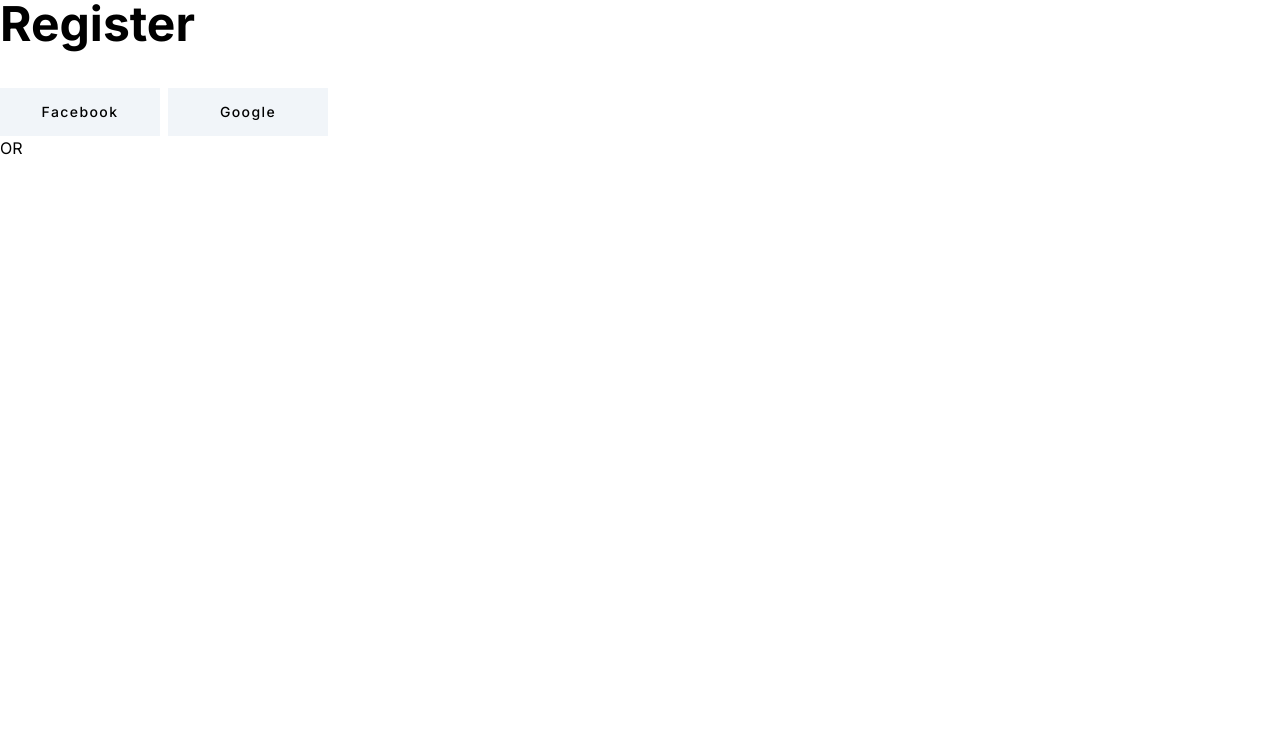
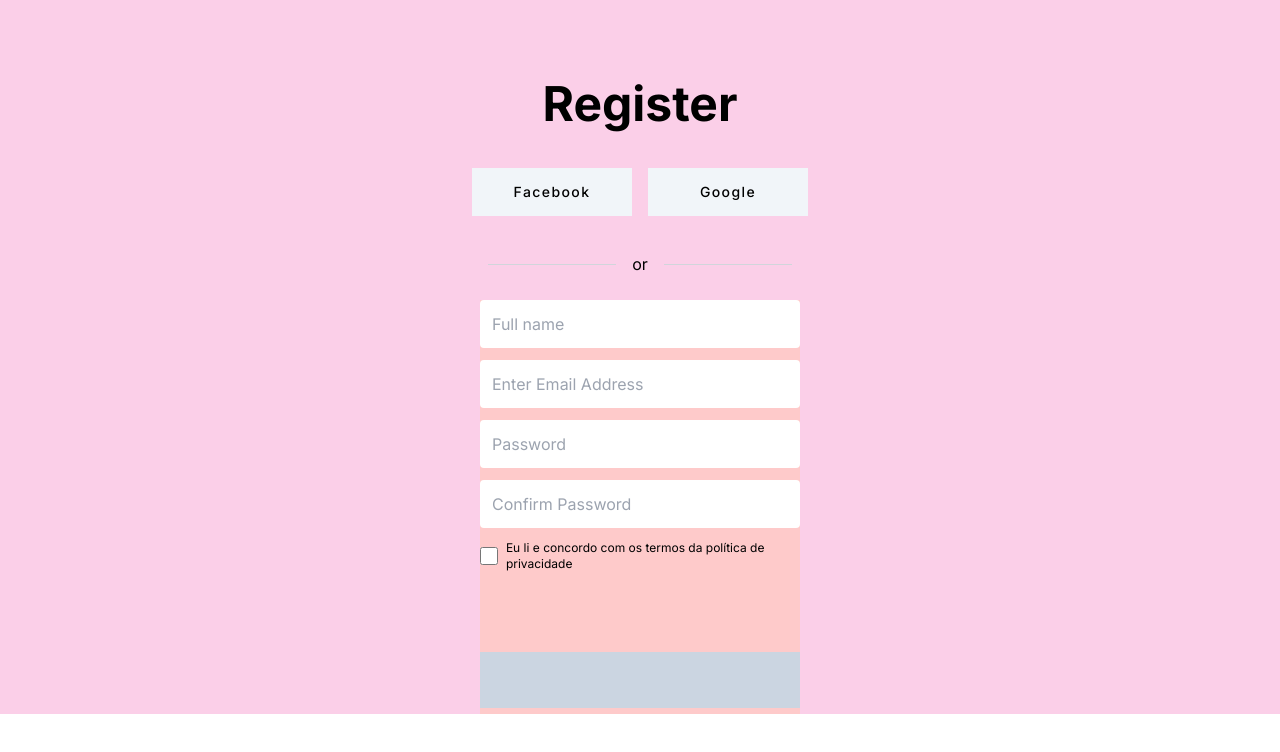
Before and after one commit to MateusSVieira/BankProject, a React (Vite) app in the folder bankproject/Bank Project/: page /register in a window 1280 px wide. Shown: the top 752 px of the page. Built offline with nearby package versions, Linux system fonts and the light colour scheme.

Commit message:
style: criando Tela de Registro

```diff
--- /dev/null
+++ b/bankproject/Bank Project/src/pages/Components/ButtonComponents.jsx
@@ -0,0 +1,6 @@
+function ButtonComponents({TextButton}){
+    return(
+        <button className="bg-slate-300 w-full h-14">{TextButton}</button>
+    )
+}
+export default ButtonComponents
--- a/bankproject/Bank Project/src/pages/Components/OptionLogin.jsx
+++ b/bankproject/Bank Project/src/pages/Components/OptionLogin.jsx
@@ -1,11 +1,17 @@
 function OptionLogin({Titulo}){
     return(
-        <>
+        <div className="flex justify-center flex-col items-center mt-20">
         <h1 className="text-5xl font-bold mb-10">{Titulo}</h1>
-        <button className="w-40 h-12 text-sm text-center bg-slate-100 mr-2 font-medium tracking-widest">Facebook</button>
-        <button className="w-40 h-12 text-sm text-center bg-slate-100 mr-2 font-medium tracking-widest">Google</button>
-        <p>OR</p>
-        </>
+        <div className="mb-9">
+        <button className="w-40 h-12 text-sm text-center bg-slate-100 mx-2 font-medium tracking-widest hover:Steel-Blue">Facebook</button>
+        <button className="w-40 h-12 text-sm text-center bg-slate-100 mx-2 font-medium tracking-widest hover:Steel-Blue">Google</button>
+        </div>
+        <div className="flex flex-row items-center text-center mb-6">
+        <p className="w-32 border-b-gray-300 border-b"></p>
+        <p className="mx-4">or</p>
+        <p className="w-32 border-b-gray-300 border-b"></p>
+        </div>
+        </div>
      )
 }
 
--- a/bankproject/Bank Project/src/pages/Register/index.jsx
+++ b/bankproject/Bank Project/src/pages/Register/index.jsx
@@ -1,11 +1,33 @@
+
 import OptionLogin from './../Components/OptionLogin';
+import ButtonComponents from './../Components/ButtonComponents';
 
 function Register(){
     return(
-        <>
-        <OptionLogin Titulo={'Register'}></OptionLogin>
+        <div className='bg-pink-200 flex justify-center flex-col items-center'>
+        <OptionLogin Titulo={'Register'}/>
+        <form action="" method="get" className='w-80  bg-red-200'>
+        <input className='text-start w-full h-12 py-4 pl-3 rounded mb-3'
+        type="text" name="" id="" placeholder='Full name' />
 
-        </>
+        <input className='text-start w-full h-12 py-4 pl-3 rounded mb-3'
+        type="text" name="" id="" placeholder='Enter Email Address' />
+
+        <input className='text-start w-full h-12 py-4 pl-3 rounded mb-3'
+        type="password" name="" id="" placeholder='Password' />
+
+        <input className='text-start w-full h-12 py-4 pl-3 rounded mb-3'
+        type="password" name="" id="" placeholder='Confirm Password' />
+
+        <div className='flex mb-20'>
+            <input className='w-5 ' type="checkbox" name="" id="" />
+            <p className='text-xs ml-2 '>Eu li e concordo com os termos da política de privacidade</p>
+        </div>
+
+        <ButtonComponents>{'Register'}</ButtonComponents>
+
+        </form>
+        </div>
     )
 }
 
```
